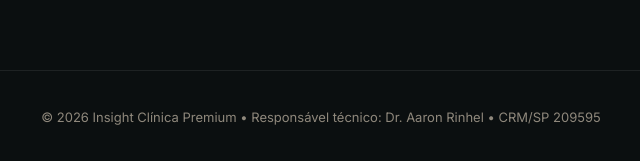
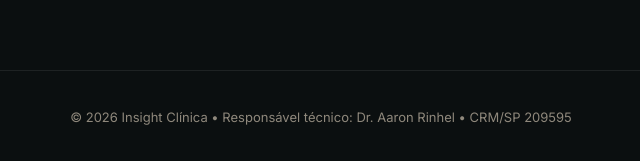
Before and after one commit to rinhelz/insight-site, a plain HTML site: page index.html in a window 1280 px wide. Shown: the part 4067-4228 px from the top of the page, 319-959 px from the left. Drawn offline with nearby package versions, Linux system fonts and the light colour scheme.

Commit message:
Update footer text for Insight Clínica
deploy

```diff
--- a/index.html
+++ b/index.html
@@ -639,7 +639,7 @@ footer {
   </main>
 
   <footer>
-    © 2026 Insight Clínica Premium • Responsável técnico: Dr. Aaron Rinhel • CRM/SP 209595
+    © 2026 Insight Clínica • Responsável técnico: Dr. Aaron Rinhel • CRM/SP 209595
   </footer>
 </div>
 
```
